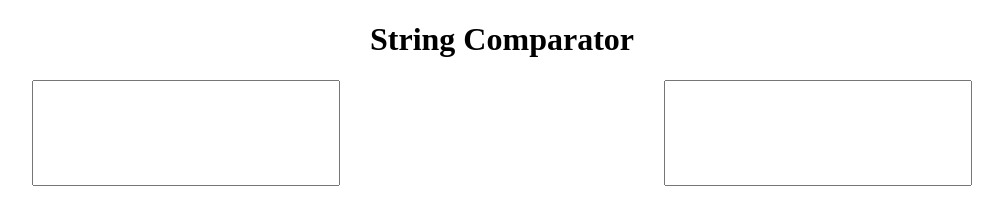
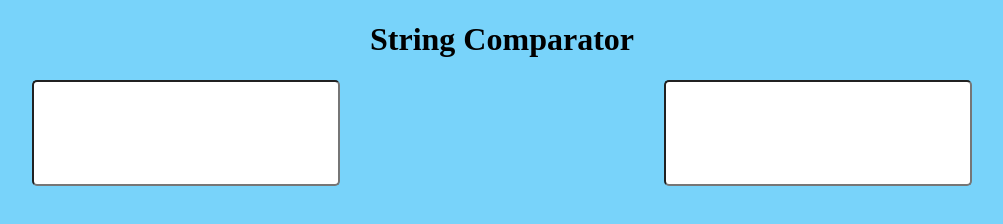
Before and after one commit to payalgupta13/text-match, a plain HTML site: page index.html in a window 1280 px wide. Shown: the whole page, without its empty margins (138-1141 px from the left). Drawn offline with Linux system fonts and the light colour scheme.

Commit message:
css added

```diff
--- a/index.html
+++ b/index.html
@@ -5,6 +5,9 @@
     <meta name="viewport" content="width=device-width, initial-scale=1.0">
     <title>text match</title>
     <style>
+        body{
+            background-color: rgb(120, 211, 250);
+        }
         .app-heading{
             text-align: center;
         }
@@ -16,10 +19,12 @@
             width: 300px;
             height: 100px;
             vertical-align: top;
+            border-radius: 5px;
 
         }
         .match-result{
             text-align: center;
+
 
         }
     </style>
```
